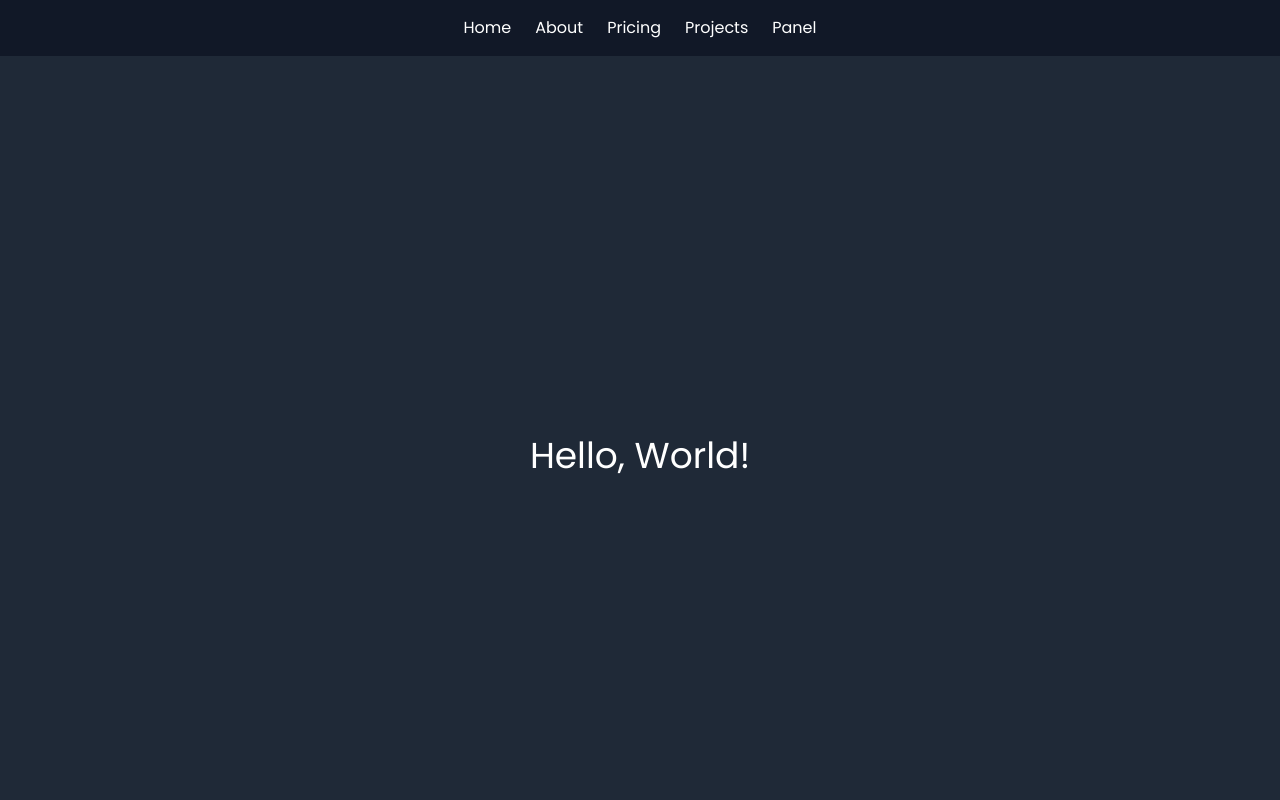
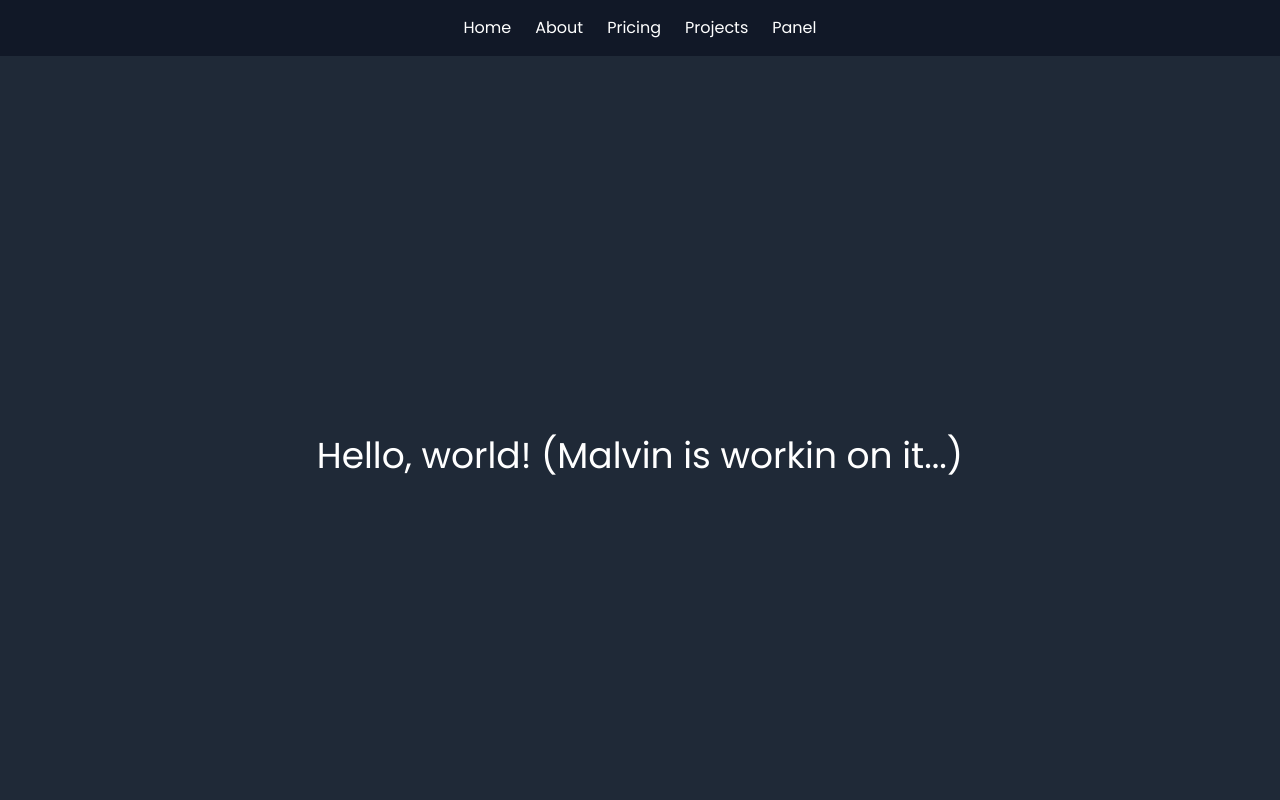
Before and after one commit to malvineikemo/eikemo.dev, a React (Create React App) app: page / in a window 1280 px wide. Shown: the top 800 px of the page. Built offline with nearby package versions, Linux system fonts and the light colour scheme; the HTML template or start-up script is replaced by a standard one.

Commit message:
Edited Home.js

```diff
--- a/src/pages/Home.js
+++ b/src/pages/Home.js
@@ -24,7 +24,7 @@ function Home() {
       animate="visible"
       variants={textVariant}
     >
-      <h1 className="text-4xl">Hello, World!</h1>
+      <h1 className="text-4xl">Hello, world! (Malvin is workin on it...)</h1>
     </motion.div>
   );
 }
```
